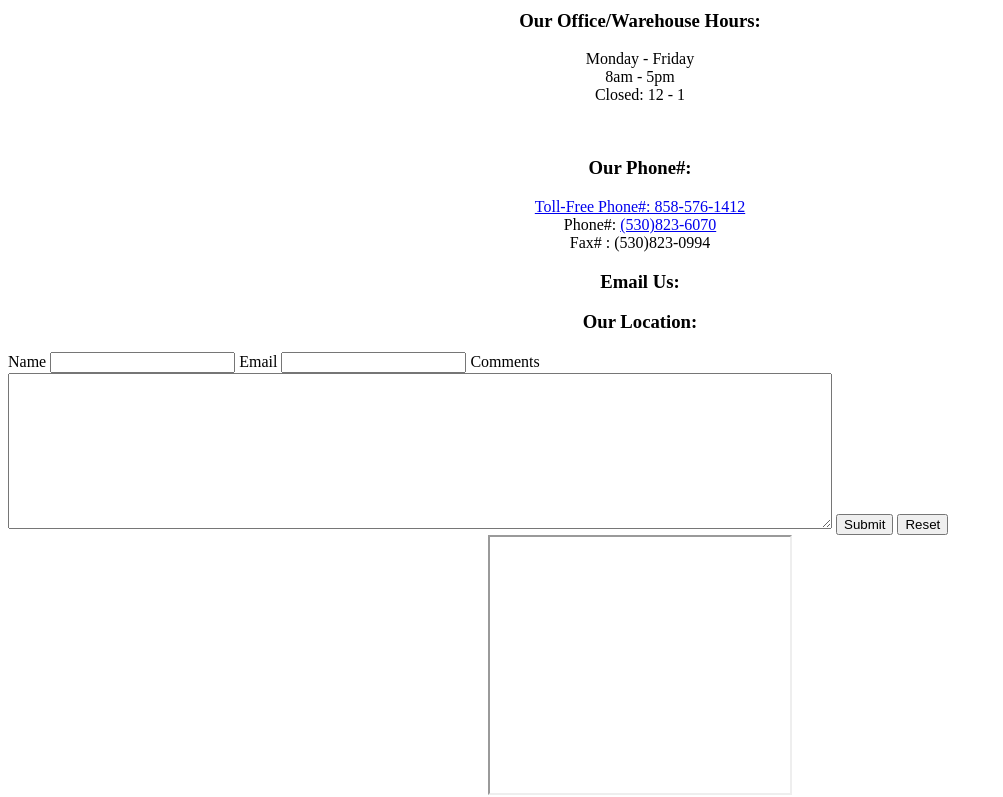
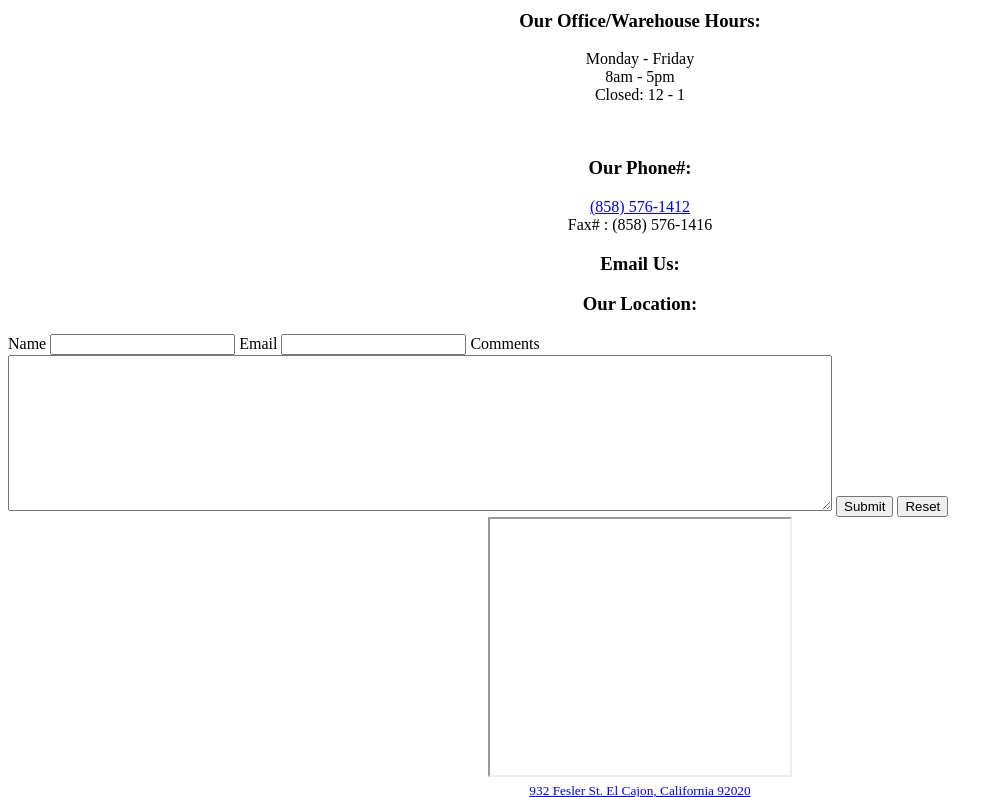
Before and after one commit to ChristopherSClosser/t-man, a Python web app: template interstate_sales/templates/contact.jinja2 in a window 1280 px wide. Shown: the part 304-1101 px from the top of the page, without its empty margins (0-1003 px from the left). Run offline with Jinja, Linux system fonts and the light colour scheme; the template is opened without the code that fills it, so the values that code supplies are empty; some libraries are stand-ins or nearby versions.

Commit message:
working on cantact us 2 - do not deploy

```diff
--- a/interstate_sales/templates/contact.jinja2
+++ b/interstate_sales/templates/contact.jinja2
@@ -12,9 +12,8 @@
 <div id="white_space_contact_medium"></div>
 <div id="white_space_contact_large">
   <center><br>
-    <h3> Our Phone#:</h3><a href="tel:8585761412">Toll-Free Phone#: 858-576-1412</a><br>
-    Phone#: <a href="tel:5308236070">(530)823-6070</a><br>
-    Fax# : (530)823-0994</p>
+    <h3> Our Phone#:</h3><a href="tel:8585761412"> (858) 576-1412</a><br>
+    Fax# : (858) 576-1416</p>
   </center>
 </div>
 
```
